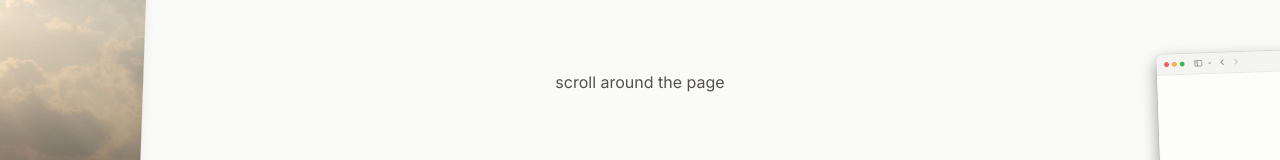
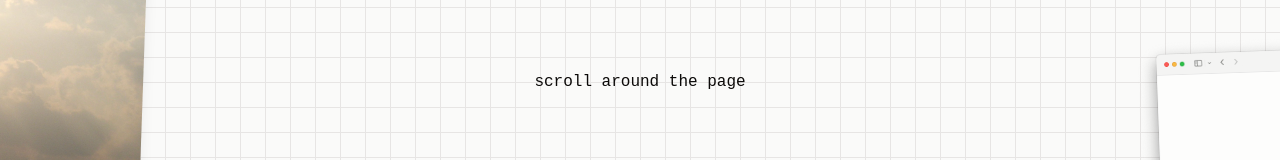
Before and after one commit to lemathurin/portfolio, a Next.js app: page /en/fun in a window 1280 px wide. Shown: the part 318-478 px from the top of the page. Built offline with nearby package versions, Linux system fonts and the light colour scheme; a web font is replaced by a local one.

Commit message:
Better alts and background lines

```diff
--- a/src/app/[locale]/fun/page.tsx
+++ b/src/app/[locale]/fun/page.tsx
@@ -15,8 +15,8 @@ export default function FunPage() {
           transform: "translate(-50%, -50%)",
           zIndex: 10,
           pointerEvents: "none",
+          fontFamily: "var(--font-mono)",
         }}
-        className="opacity-70"
       >
         scroll around the page
       </h1>
@@ -86,7 +86,7 @@ export default function FunPage() {
       >
         <Image
           src="/skytree.jpeg"
-          alt="Avatar 2022"
+          alt="A photo of the Tokyo Skytree against a bright blue sky."
           width={500}
           height={500}
           className="shadow-lg"
@@ -99,7 +99,7 @@ export default function FunPage() {
         />
         <Image
           src="/boat.jpeg"
-          alt="Avatar 2016"
+          alt="A photo of a boat of the coast of an island with mountains."
           width={800}
           height={800}
           className="shadow-lg"
@@ -113,7 +113,7 @@ export default function FunPage() {
 
         <Image
           src="/sunset.jpeg"
-          alt="Avatar 2025"
+          alt="A photo of a man walking on a beach with the sunset behind him."
           width={500}
           height={500}
           className="shadow-lg"
@@ -144,7 +144,7 @@ export default function FunPage() {
       >
         <Image
           src="/portfolio-v1.png"
-          alt="Avatar 2025"
+          alt="A screenshot of my first portfolio."
           width={500}
           height={500}
           style={{
--- a/src/app/globals.css
+++ b/src/app/globals.css
@@ -3,6 +3,7 @@
 
 :root {
   --background: #fafaf9;
+  --secondary: #e7e5e4;
   --foreground: #0c0a09;
   --font-sans: "Inter", sans-serif;
   --font-mono: "IBM Plex Mono", monospace;
@@ -19,6 +20,7 @@
 @media (prefers-color-scheme: dark) {
   :root {
     --background: #0c0a09;
+    --secondary: #44403c;
     --foreground: #fafaf9;
     --yellow: #d8ab23;
   }
@@ -32,7 +34,7 @@ body {
 
 /* Style all Next.js Link components */
 a {
-  @apply underline decoration-auto text-current opacity-70;
+  @apply text-current underline decoration-auto opacity-70;
 }
 
 a:hover {
--- a/src/components/Canvas.tsx
+++ b/src/components/Canvas.tsx
@@ -91,6 +91,11 @@ const Canvas: React.FC<CanvasProps> = ({ children }) => {
           x,
           y,
           willChange: "transform",
+          backgroundImage: `
+            linear-gradient(to right, var(--secondary) 1px, transparent 1px),
+            linear-gradient(to bottom, var(--secondary) 1px, transparent 1px)
+          `,
+          backgroundSize: "25px 25px",
         }}
       >
         {children}
```
